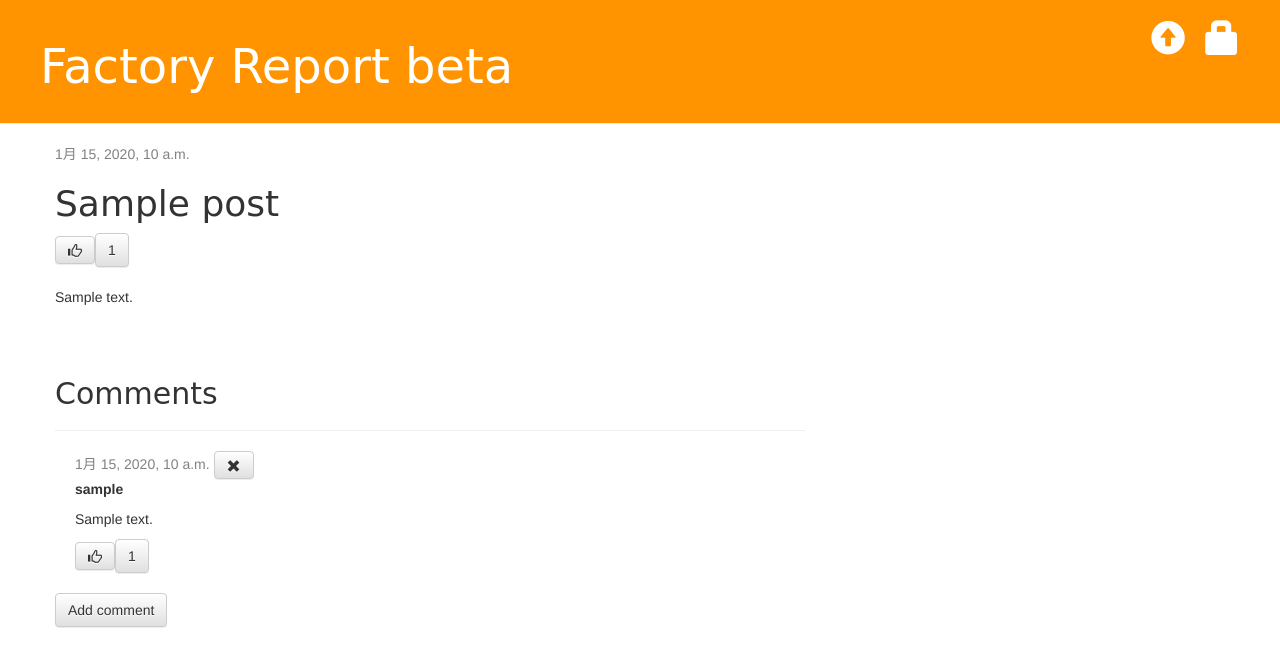
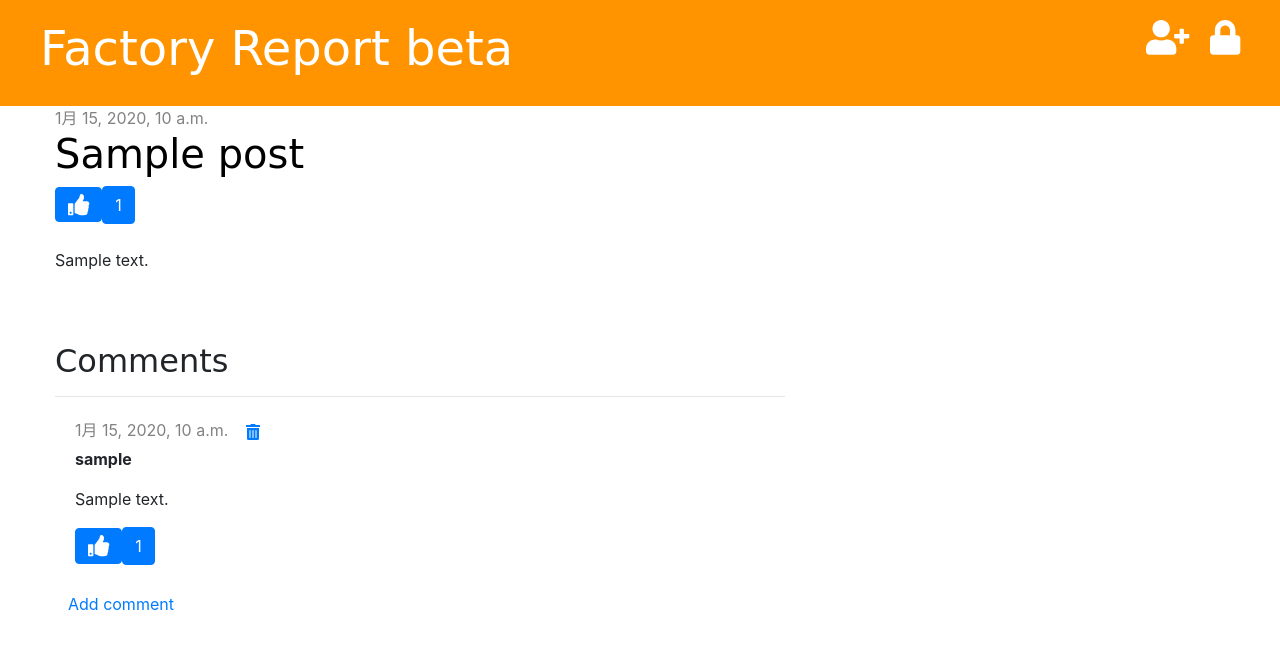
Before and after one commit to dragstar328/factory_recport, a Django app: page /post/1/ in a window 1280 px wide. Shown: the top 667 px of the page. Run offline with Django 3.2, Linux system fonts and the light colour scheme; tables that the repository leaves empty hold one stand-in row (values such as "Sample post"); some libraries are stand-ins or nearby versions.

Commit message:
bootstrap4

```diff
--- a/blog/templates/blog/base.html
+++ b/blog/templates/blog/base.html
@@ -1,19 +1,23 @@
 {% load static %}
 <html>
     <head>
-      <link rel="stylesheet" href="//maxcdn.bootstrapcdn.com/bootstrap/3.2.0/css/bootstrap.min.css">
-      <link rel="stylesheet" href="//maxcdn.bootstrapcdn.com/bootstrap/3.2.0/css/bootstrap-theme.min.css">
+      <link rel="stylesheet" href="https://stackpath.bootstrapcdn.com/bootstrap/4.1.3/css/bootstrap.min.css" integrity="sha384-MCw98/SFnGE8fJT3GXwEOngsV7Zt27NXFoaoApmYm81iuXoPkFOJwJ8ERdknLPMO" crossorigin="anonymous">
+      <script src="https://code.jquery.com/jquery-3.3.1.slim.min.js" integrity="sha384-q8i/X+965DzO0rT7abK41JStQIAqVgRVzpbzo5smXKp4YfRvH+8abtTE1Pi6jizo" crossorigin="anonymous"></script>
+      <script src="https://cdnjs.cloudflare.com/ajax/libs/popper.js/1.14.3/umd/popper.min.js" integrity="sha384-ZMP7rVo3mIykV+2+9J3UJ46jBk0WLaUAdn689aCwoqbBJiSnjAK/l8WvCWPIPm49" crossorigin="anonymous"></script>
+      <script src="https://stackpath.bootstrapcdn.com/bootstrap/4.1.3/js/bootstrap.min.js" integrity="sha384-ChfqqxuZUCnJSK3+MXmPNIyE6ZbWh2IMqE241rYiqJxyMiZ6OW/JmZQ5stwEULTy" crossorigin="anonymous"></script>
       <link rel="stylesheet" href="{% static 'css/blog.css' %}">
+      <script defer src="https://use.fontawesome.com/releases/v5.0.8/js/all.js"></script>
       <title>Factory Report beta</title>
     </head>
     <body>
 <div class="page-header">
     {% if user.is_authenticated %}
-      <a href="{% url 'post_new' %}" class="top-menu"><span class="glyphicon glyphicon-plus"></span></a>
+      <a href="{% url 'post_new' %}" class="top-menu"><span class="fas fa-plus"></span></a>
       <p class="top-menu">Hello {{ user.username }} <small>(<a href="{% url 'logout' %}">Log out</a>)</small></p>
     {% else %}
-      <a href="{% url 'login' %}" class="top-menu"><span class="glyphicon glyphicon-lock"></span></a>
-      <a href="{% url 'signup' %}" class="top-menu"><span class="glyphicon glyphicon-circle-arrow-up"></span></a>    {% endif %}
+      <a href="{% url 'login' %}" class="top-menu"><span class="fas fa-lock"></span></a>
+      <a href="{% url 'signup' %}" class="top-menu"><span class="fas fa-user-plus"></span></a>
+    {% endif %}
     <h1><a href="/">Factory Report beta</a></h1>
 </div>
 
--- a/blog/templates/blog/post_detail.html
+++ b/blog/templates/blog/post_detail.html
@@ -6,13 +6,13 @@
             {{ post.created_date }}
         </div>
         {% if user.is_authenticated %}
-          <a class="btn btn-default" href="{% url 'post_edit' pk=post.pk %}"><span class="glyphicon glyphicon-pencil"></span></a>
-          <a class="btn btn-default" href="{% url 'post_remove' pk=post.pk %}"><span class="glyphicon glyphicon-remove"></span></a>
+          <a class="btn btn-default" href="{% url 'post_edit' pk=post.pk %}"><span class="fas fa-pencil-alt"></span></a>
+          <a class="btn btn-default" href="{% url 'post_remove' pk=post.pk %}"><span class="fas fa-trash-alt"></span></a>
         {% endif %}
-        <h1>{{ post.title }}</h1>
+        <h1><a href="{% url 'post_detail' pk=post.pk %}">{{ post.title }}</a></h1>
         <img src="{{post.image.large.url}}" />
         <div>
-           <a class="btn btn-default" href="{% url 'like_post' pk=post.pk %}"><span class=" glyphicon glyphicon-thumbs-up"></span></a><button class="btn btn-default">{{post.like_set.count}}</button>
+           <a class="btn btn-primary" href="{% url 'like_post' pk=post.pk %}"><span class=" fas fa-thumbs-up fa-lg"></span></a><button class="btn btn-primary">{{post.like_set.count}}</button>
         </div>
         <br>
         <div>
@@ -21,16 +21,18 @@
     </div>
 <h2>Comments</h2>
 <hr>
+
+
 {% for comment in post.comment_set.all %}
     <div class="comment">
         <div class="date">
           {{ comment.created_date }}
-          <a class="btn btn-default" href="{% url 'remove_comment' pk=comment.pk %}"><span class="glyphicon glyphicon-remove"></span></a>
+          <a class="btn btn-default" href="{% url 'remove_comment' pk=comment.pk %}"><span class="fas fa-trash-alt"></span></a>
         </div>
         <strong>{{ comment.author }}</strong>
         <p>{{ comment.text|linebreaks }}</p>
         <div>
-           <a class="btn btn-default" href="{%url 'like_comment' pk=comment.pk %}"><span class=" glyphicon glyphicon-thumbs-up"></span></a><button class="btn btn-default">{{comment.commentlike_set.count}}</button>
+           <a class="btn btn-primary" href="{%url 'like_comment' pk=comment.pk %}"><span class="fas fa-thumbs-up fa-lg"></span></a><button class="btn btn-primary">{{comment.commentlike_set.count}}</button>
         </div>
 
     </div>
```
